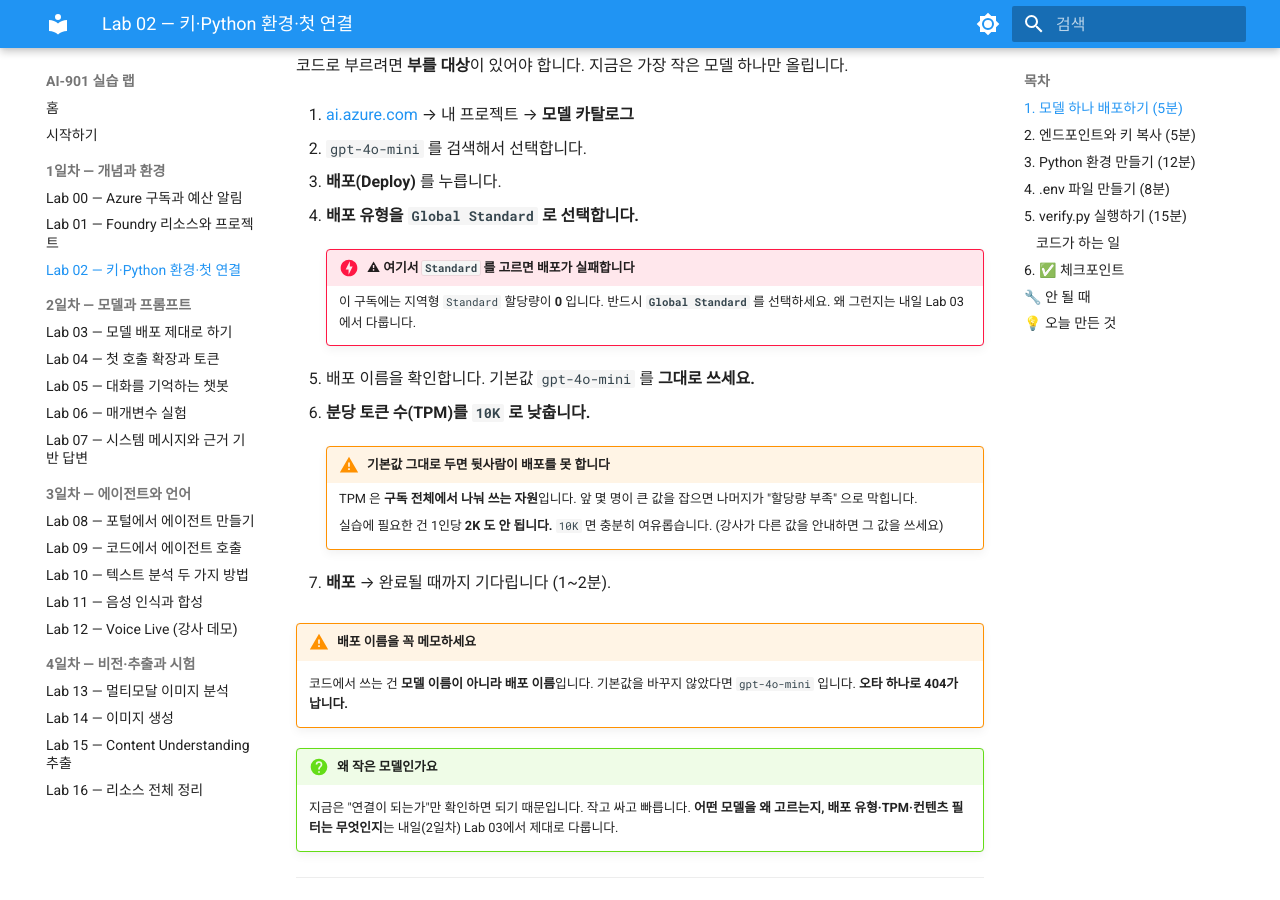
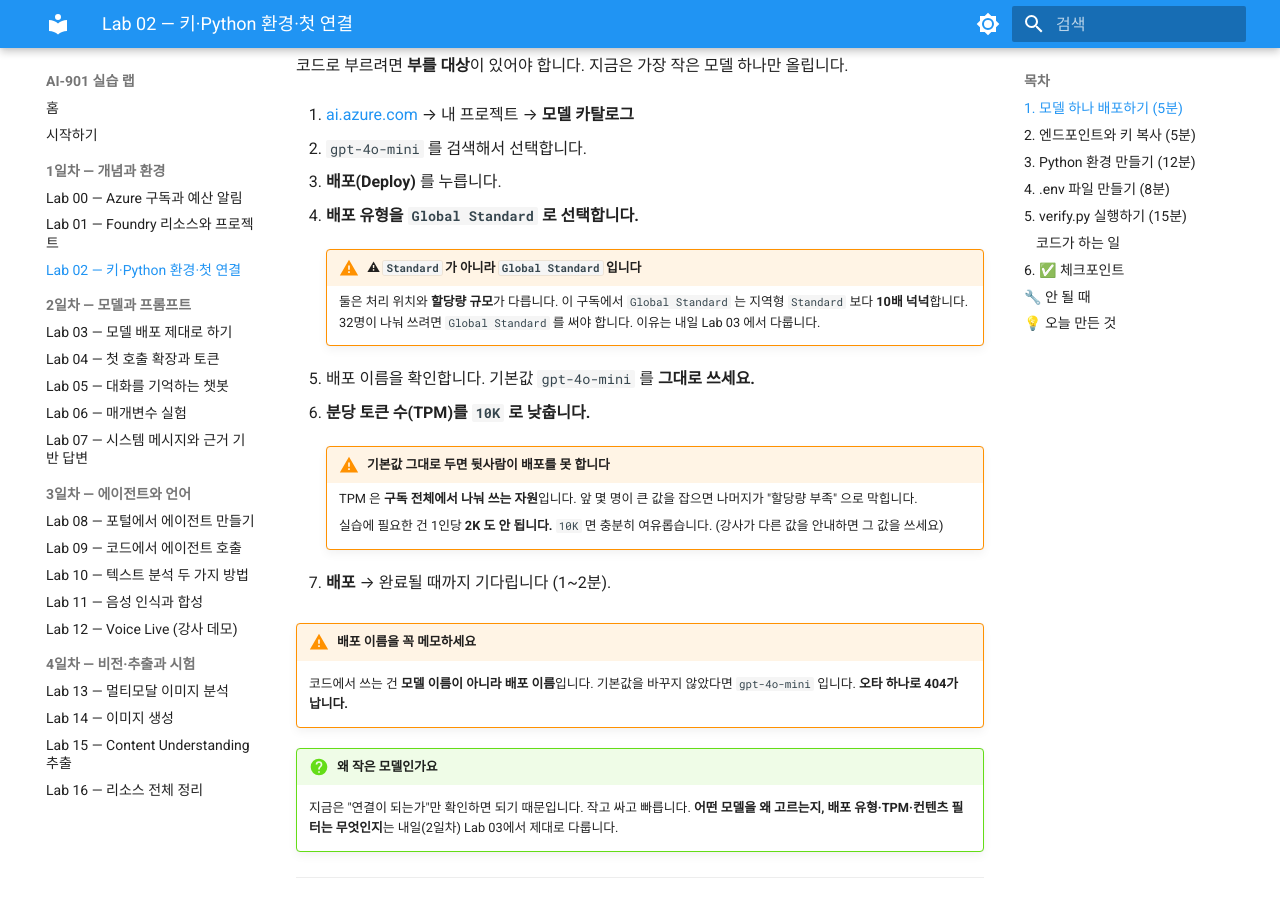
Before and after one commit to skilleat-labs/ai901-labs, an MkDocs documentation site: the page built from docs/labs/lab02-first-call.md, in a window 1280 px wide and 900 px high, scrolled down 477 px. Built offline with MkDocs 1.6.1 and Material for MkDocs 9.7.7, drawn with Linux system fonts in a browser that asks for light colours.

Commit message:
종량제 구독 실측 반영 — Standard/Global Standard 쿼터 차이로 근거 수정
새 종량제 구독에서는 지역형 Standard 도 200K TPM 이 있음(VS 구독은 0).
"배포 실패" 가 아니라 "할당량 10배 차이" 로 근거를 바로잡음.

Co-Authored-By: Claude Opus 5 <noreply@anthropic.com>

```diff
--- a/docs/labs/lab02-first-call.md
+++ b/docs/labs/lab02-first-call.md
@@ -23,9 +23,10 @@
 
 4. **배포 유형을 `Global Standard` 로 선택합니다.**
 
-    !!! danger "⚠ 여기서 `Standard` 를 고르면 배포가 실패합니다"
-        이 구독에는 지역형 `Standard` 할당량이 **0** 입니다.
-        반드시 **`Global Standard`** 를 선택하세요. 왜 그런지는 내일 Lab 03 에서 다룹니다.
+    !!! warning "⚠ `Standard` 가 아니라 `Global Standard` 입니다"
+        둘은 처리 위치와 **할당량 규모**가 다릅니다.
+        이 구독에서 `Global Standard` 는 지역형 `Standard` 보다 **10배 넉넉**합니다.
+        32명이 나눠 쓰려면 `Global Standard` 를 써야 합니다. 이유는 내일 Lab 03 에서 다룹니다.
 
 5. 배포 이름을 확인합니다. 기본값 `gpt-4o-mini` 를 **그대로 쓰세요.**
 
```
Also changed, not shown: docs/labs/lab03-deploy-model.md (+5 -3 lines).
